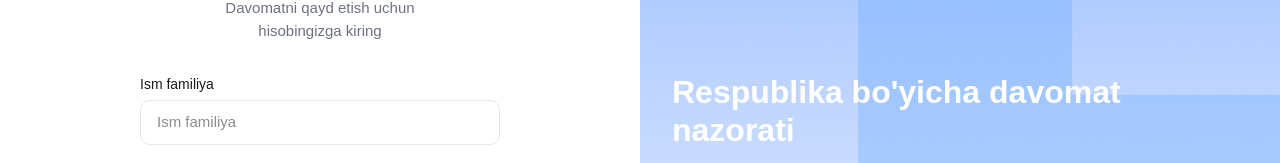
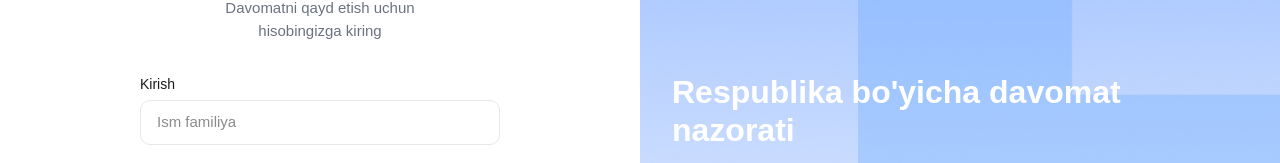
Before and after one commit to AlijonovUz/hgt-attendance-frontend, a React (Vite) app: page /login in a window 1280 px wide. Shown: the part 271-434 px from the top of the page. Built offline with nearby package versions, Linux system fonts and the light colour scheme.

Commit message:
update login page

```diff
--- a/src/pages/Login/LoginPage.jsx
+++ b/src/pages/Login/LoginPage.jsx
@@ -184,7 +184,7 @@ const LoginPage = () => {
 
             <form onSubmit={handleSubmit} className="flex flex-col gap-4">
               <div>
-                <label className="block text-sm font-medium text-login-text-primary mb-1.5">{t('full_name')}</label>
+                <label className="block text-sm font-medium text-login-text-primary mb-1.5">{t('login_btn')}</label>
                 <input
                   name="full_name"
                   type="text"
```
